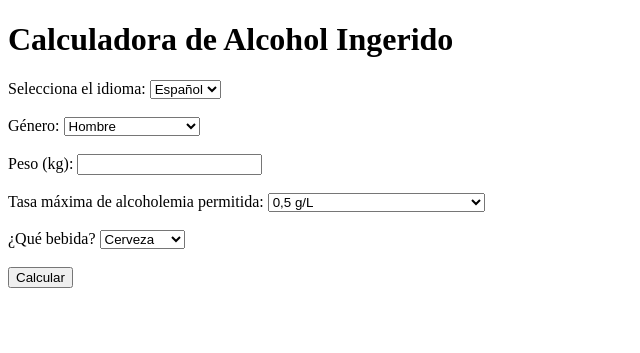
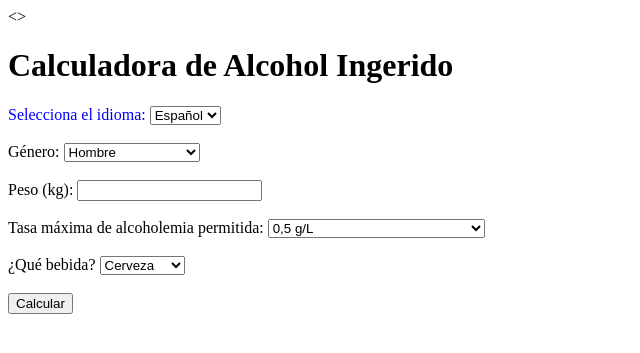
Before and after one commit to dormido/drinking, a Flask app: page / in a window 1280 px wide. Shown: the top 353 px of the page, without its empty margins (0-640 px from the left). Run offline with Flask 2, Linux system fonts and the light colour scheme.

Commit message:
Added styles

```diff
--- a/static/styles.css
+++ b/static/styles.css
@@ -1,3 +1,5 @@
-.h1{
+.language{
     color: blue;
+
+
 }
--- a/templates/index.html
+++ b/templates/index.html
@@ -7,9 +7,10 @@
 
     <title>Calculadora de Alcohol</title>
 </head>
-<body>
+<>
     <h1>Calculadora de Alcohol Ingerido</h1>
 
+    <div class="language">
     <form method="POST" action="/">
         <label for="language">Selecciona el idioma:</label>
         <select name="language" id="language">
@@ -17,6 +18,8 @@
             <option value="en">Inglés</option>
             <option value="ca">Català</option>
         </select><br><br>
+    </form>
+    </div>
 
         <label for="gender">Género:</label>
         <select name="gender" id="gender">
```
